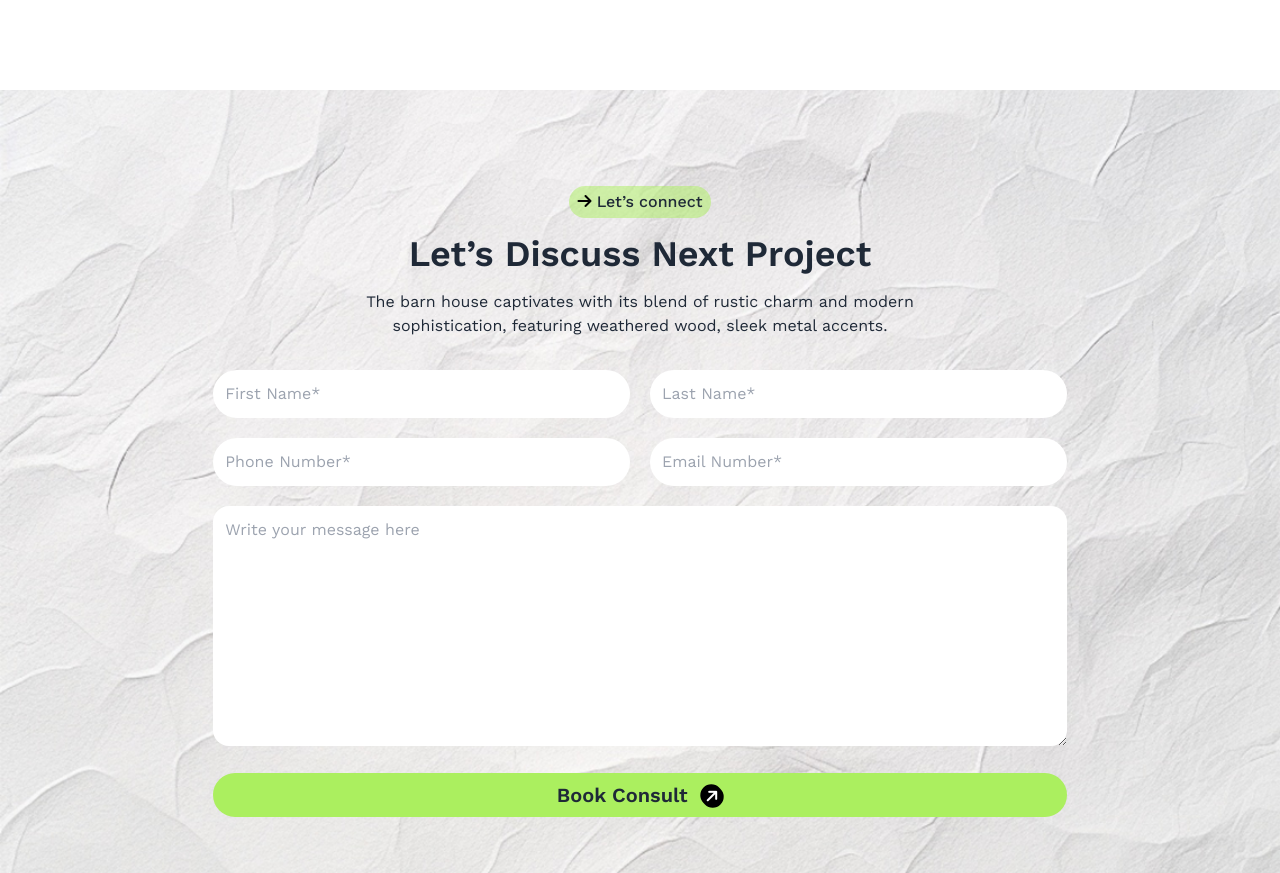
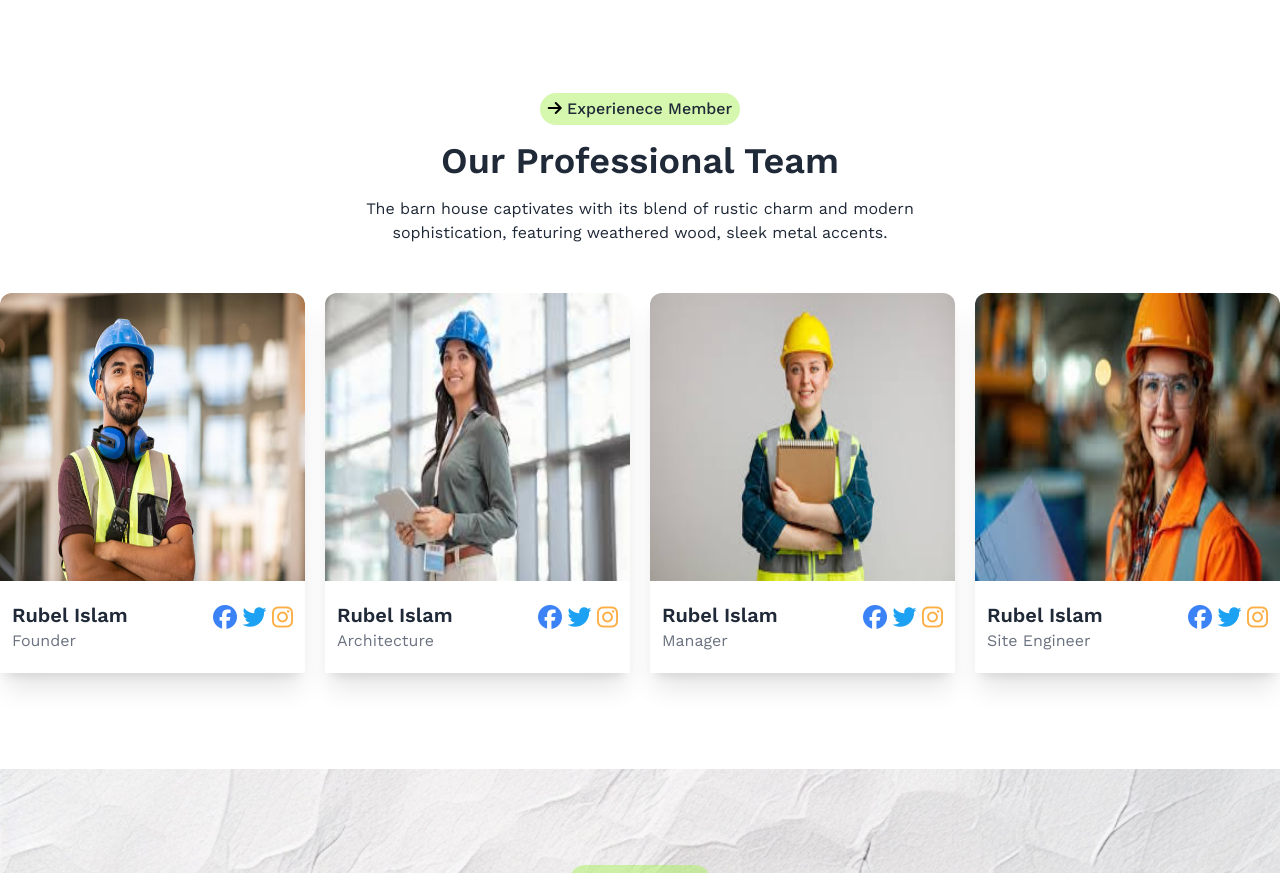
Before and after one commit to rubel04/Rinterio-assignment-3, a plain HTML site: page index.html in a window 1280 px wide. Shown: the part 2911-3784 px from the top of the page. Drawn offline with nearby package versions, Linux system fonts and the light colour scheme.

Commit message:
added our team section

```diff
--- a/index.html
+++ b/index.html
@@ -299,12 +299,15 @@
                 <img class="w-full" src="./assets/img3.png" alt="">
             </div>
             <div class="lg:flex gap-6 rounded-2xl p-5 lg:col-span-2 border border-[#E9E9E9]">
-              <img class="" src="./assets/img4.png" alt="" />
+              <img class="w-full" src="./assets/img4.png" alt="" />
               <div class="space-y-5">
                 <h3 class="text-2xl font-bold mt-5 lg:mt-0">Commercial</h3>
                 <p>
                   The barn house captivates with its blend of rustic charm and
                   modern.
+
+                  The barn house captivates with its blend of rustic
+                  charm and modern .
                 </p>
                 <button
                   class="w-full lg:w-auto text-xl py-2 rounded-3xl"
@@ -322,6 +325,92 @@
           </div>
         </div>
       </section>
+      <!-- our team section -->
+       <section class="container mx-auto p-5 lg:p-0 my-12 lg:my-24">
+        <div class="text-center space-y-4">
+          <button class="bg-secondary-color rounded-3xl py-1 font-medium px-2">
+            <i class="fa-solid fa-arrow-right rounded-full text-black"></i>
+            Experienece Member
+          </button>
+          <h2 class="text-2xl lg:text-4xl font-semibold">
+            Our Professional Team
+          </h2>
+          <p class="lg:w-2/4 mx-auto">
+            The barn house captivates with its blend of rustic charm and modern
+            sophistication, featuring weathered wood, sleek metal accents.
+          </p>
+        </div>
+        <div class="grid grid-cols-1 lg:grid-cols-4 gap-5 mt-12">
+          <!-- card 1 -->
+          <div class="shadow-xl">
+            <figure>
+              <img class="w-full h-60 lg:h-72 rounded-t-xl" src="./assets/team-1.jpg" alt="">
+            </figure>
+            <div class="py-5 px-3 flex justify-between">
+              <div>
+                <h2 class="card-title">Rubel Islam</h2>
+                <p class="text-gray-500">Founder</p>
+              </div>
+              <div>
+                <i class="fa-brands text-2xl text-blue-500 fa-facebook"></i>
+                <i class="fa-brands text-2xl text-[#1DA1F2] fa-twitter"></i>
+                <i class="fa-brands text-2xl text-[#FCAF45] fa-instagram"></i>
+              </div>
+            </div>
+          </div>
+          <!-- card 1 -->
+          <div class="shadow-xl">
+            <figure>
+              <img class="w-full h-60 lg:h-72 rounded-t-xl" src="./assets/team-2.jpg" alt="">
+            </figure>
+            <div class="py-5 px-3 flex justify-between">
+              <div>
+                <h2 class="card-title">Rubel Islam</h2>
+                <p class="text-gray-500">Architecture</p>
+              </div>
+              <div>
+                <i class="fa-brands text-2xl text-blue-500 fa-facebook"></i>
+                <i class="fa-brands text-2xl text-[#1DA1F2] fa-twitter"></i>
+                <i class="fa-brands text-2xl text-[#FCAF45] fa-instagram"></i>
+              </div>
+            </div>
+          </div>
+          <!-- card 3 -->
+          <div class="shadow-xl">
+            <figure>
+              <img class="w-full h-60 lg:h-72 rounded-t-xl" src="./assets/team-3.jpg" alt="">
+            </figure>
+            <div class="py-5 px-3 flex justify-between">
+              <div>
+                <h2 class="card-title">Rubel Islam</h2>
+                <p class="text-gray-500">Manager</p>
+              </div>
+              <div>
+                <i class="fa-brands text-2xl text-blue-500 fa-facebook"></i>
+                <i class="fa-brands text-2xl text-[#1DA1F2] fa-twitter"></i>
+                <i class="fa-brands text-2xl text-[#FCAF45] fa-instagram"></i>
+              </div>
+            </div>
+          </div>
+          <!-- card 4 -->
+          <div class="shadow-xl">
+            <figure>
+              <img class="w-full h-60 lg:h-72 rounded-t-xl" src="./assets/team-4.jpg" alt="">
+            </figure>
+            <div class="py-5 px-3 flex justify-between">
+              <div>
+                <h2 class="card-title">Rubel Islam</h2>
+                <p class="text-gray-500">Site Engineer</p>
+              </div>
+              <div>
+                <i class="fa-brands text-2xl text-blue-500 fa-facebook"></i>
+                <i class="fa-brands text-2xl text-[#1DA1F2] fa-twitter"></i>
+                <i class="fa-brands text-2xl text-[#FCAF45] fa-instagram"></i>
+              </div>
+            </div>
+          </div>
+        </div>
+       </section>
       <!-- contact section -->
       <section class="contact-bg">
         <div class="container mx-auto p-5 lg:p-0 py-10 lg:py-24">
```
Also changed, not shown: assets/team-1.jpg (added), assets/team-2.jpg (added), assets/team-3.jpg (added), assets/team-4.jpg (added).
